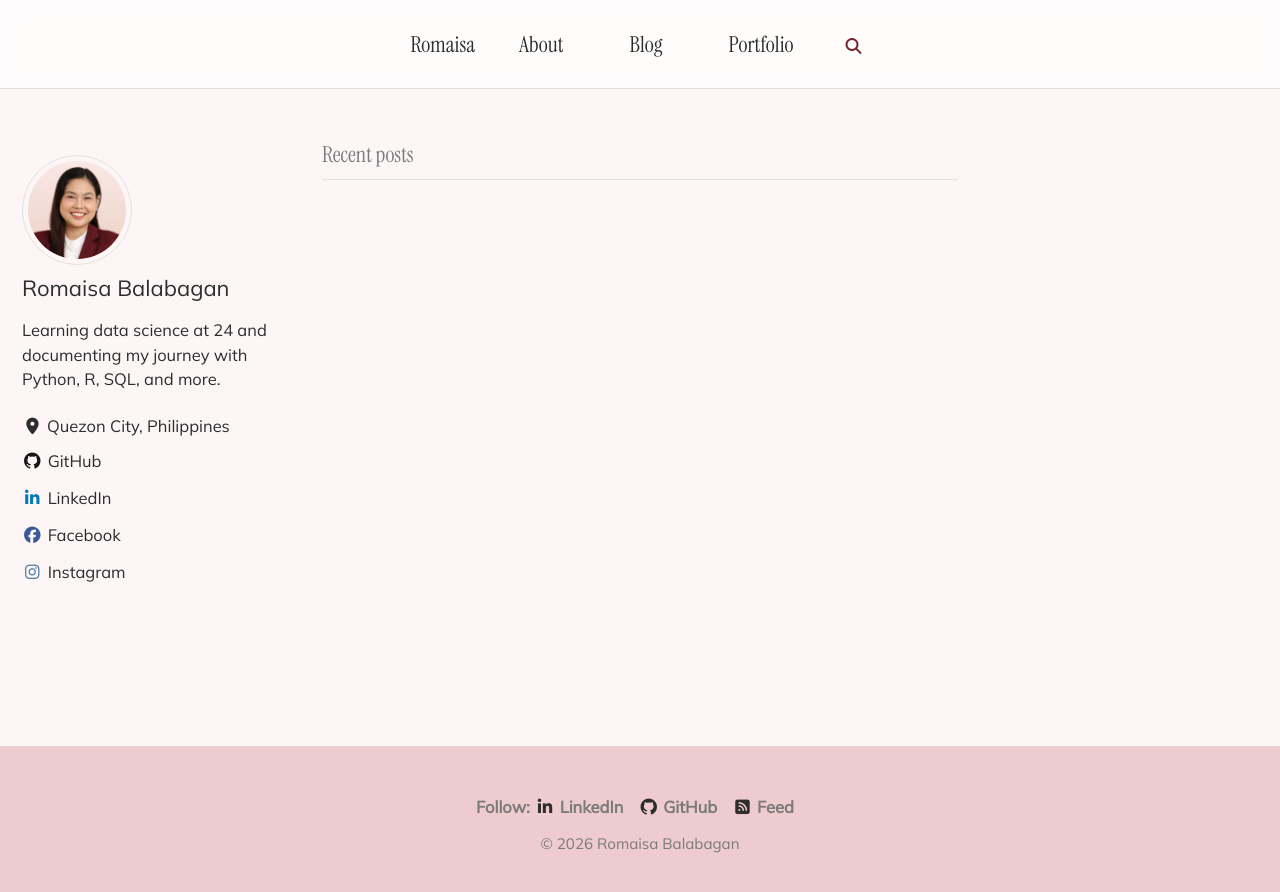
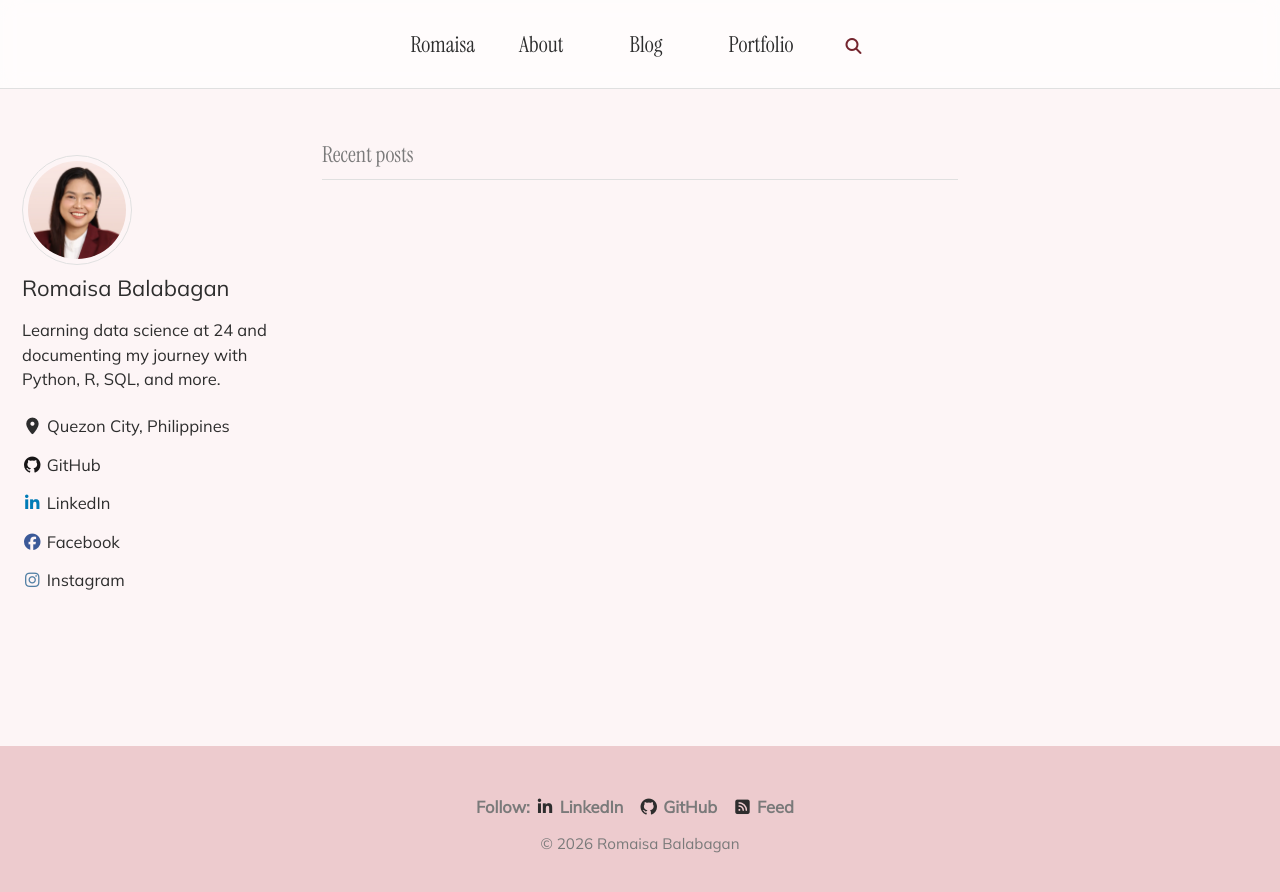
Before and after one commit to romaisablbgn/romaisablbgn.github.io, a Jekyll site: the page built from index.html, in a window 1280 px wide. Shown: the top 892 px of the page. Built offline with Jekyll 4.4.1, drawn with Linux system fonts in a browser that asks for light colours; cached includes are drawn as plain includes; some web fonts are replaced; the list of posts is cut into pages by our own code.

Commit message:
Revise sidebar styles and layout for author URLs
Refactor sidebar styles for author URLs and improve layout.

```diff
--- a/_sass/minimal-mistakes/_sidebar.scss
+++ b/_sass/minimal-mistakes/_sidebar.scss
@@ -193,24 +193,6 @@
   z-index: 20;
   cursor: pointer;
 
-  li:last-child {
-    a {
-      margin-bottom: 0;
-    }
-  }
-
-  .author__urls {
-  span.label {
-    padding-inline-start: 5px;
-    color: #2d2d2d; // default dark gray
-    transition: color 0.3s ease;
-  }
-
-  &:hover {
-    color: #74252e; // burgundy on hover
-  }
-}
-
   @include breakpoint($large) {
     display: block;
   }
@@ -244,86 +226,58 @@
 }
 
 .author__urls {
-  display: none;
-  position: absolute;
-  inset-inline-end: 0;
-  margin-top: 15px;
-  padding: 10px;
-  list-style-type: none;
-  border: 1px solid $border-color;
-  border-radius: $border-radius;
-  background: $background-color;
-  box-shadow: 0 2px 4px 0 rgba(#000, 0.16), 0 2px 10px 0 rgba(#000, 0.12);
+  display: flex;
+  flex-direction: column;
+  gap: 0.25em;
+  padding: 0;
+  list-style: none;
   cursor: default;
-
-  &.is--visible {
-    display: block;
-  }
-
-  @include breakpoint($large) {
-    display: block;
-    position: relative;
-    margin: 0;
-    padding: 0;
-    border: 0;
-    background: transparent;
-    box-shadow: none;
-  }
-
-  &::before {
-    display: block;
-    content: "";
-    position: absolute;
-    top: -11px;
-    inset-inline-start: calc(50% - 10px);
-    width: 0;
-    border-style: solid;
-    border-width: 0 10px 10px;
-    border-color: $border-color transparent;
-    z-index: 0;
-
-    @include breakpoint($large) {
-      display: none;
-    }
-  }
-
-  &:after {
-    display: block;
-    content: "";
-    position: absolute;
-    top: -10px;
-    inset-inline-start: calc(50% - 10px);
-    width: 0;
-    border-style: solid;
-    border-width: 0 10px 10px;
-    border-color: $background-color transparent;
-    z-index: 1;
-
-    @include breakpoint($large) {
-      display: none;
-    }
-  }
-
-  ul {
-    padding: 10px;
-    list-style-type: none;
-  }
 
   li {
     white-space: nowrap;
-  }
 
-  a {
-    display: block;
-    margin-bottom: 5px;
-    padding-block: 2px;
-    padding-inline-end: 5px;
-    color: inherit;
-    font-size: $type-size-5;
-    text-decoration: none;
+    /* links */
+    a {
+      display: flex;
+      align-items: center;
+      gap: 0.25em;
+      color: #2d2d2d; /* default dark gray */
+      font-size: $type-size-5;
+      text-decoration: none; /* remove underline */
+      transition: color 0.3s ease;
 
-    &:hover {
-      text-decoration: underline;
+      i {
+        color: #2d2d2d;
+        transition: color 0.3s ease;
+      }
+
+      span.label {
+        color: #2d2d2d;
+        transition: color 0.3s ease;
+      }
+
+      &:hover {
+        color: #74252e; /* burgundy */
+        i {
+          color: #74252e;
+        }
+        span.label {
+          color: #74252e;
+        }
+        text-decoration: none;
+      }
+    }
+
+    /* non-links (like location icon) */
+    i,
+    span.p-locality {
+      color: #2d2d2d;
+      transition: color 0.3s ease;
+    }
+
+    li:hover i,
+    li:hover span.p-locality {
+      color: #74252e;
     }
   }
 }
```
